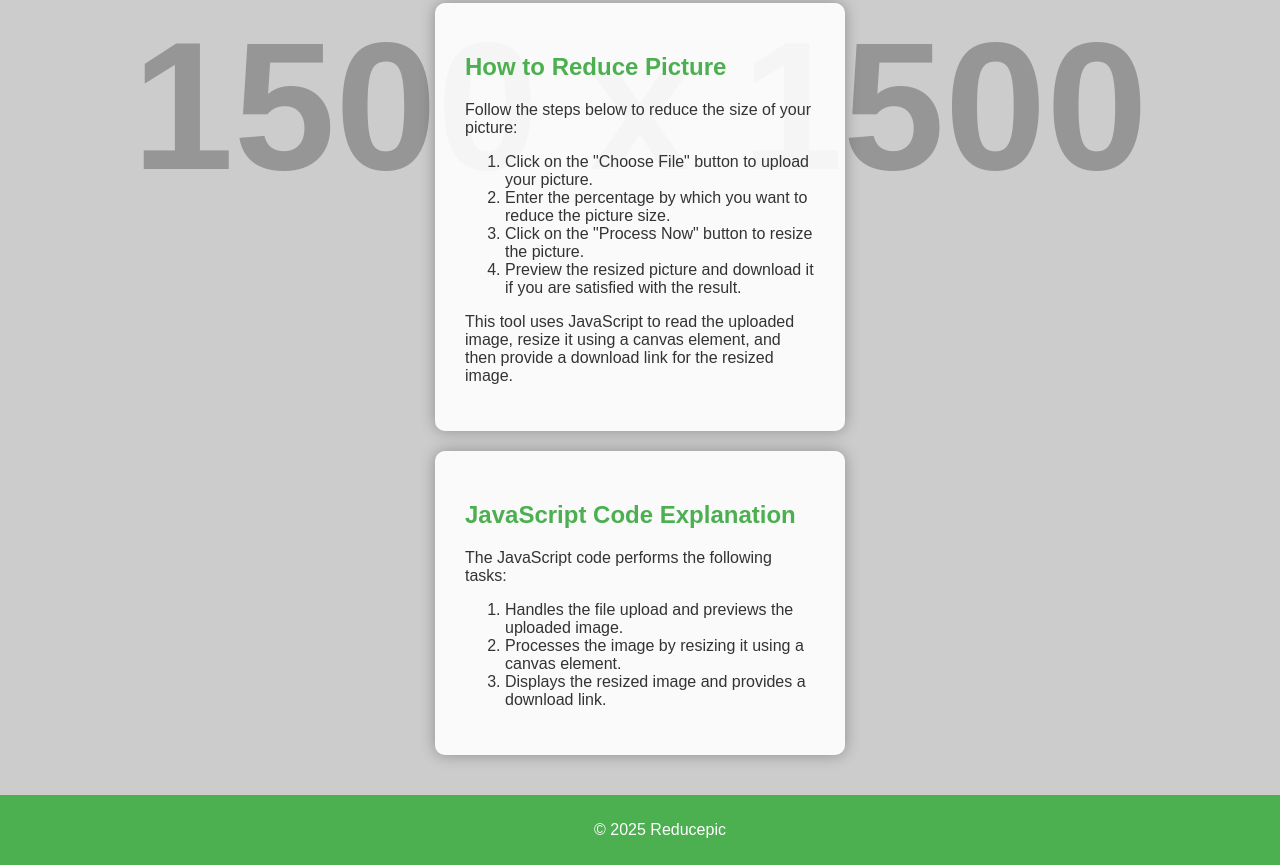
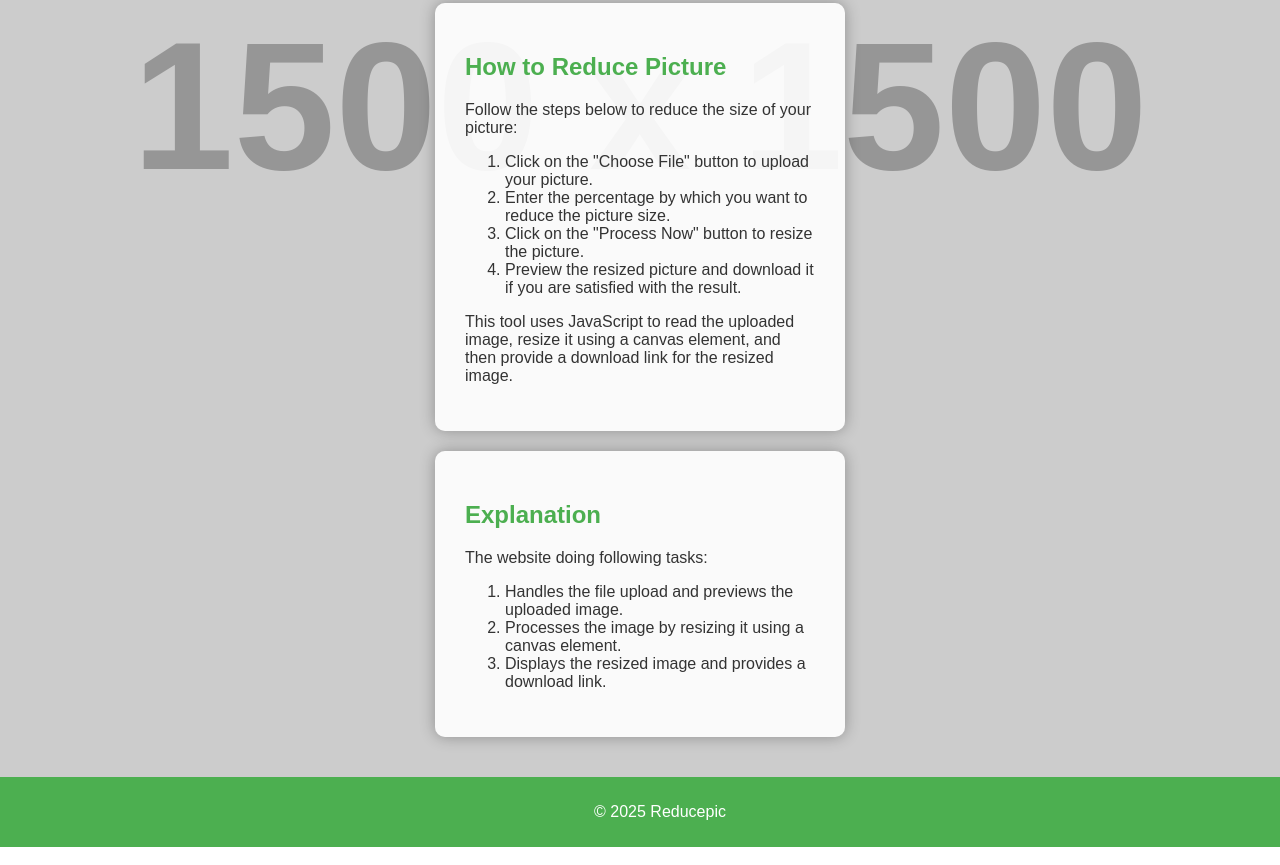
Before and after one commit to minimalfolk/reduce, a plain HTML site: page index.html in a window 1280 px wide. Shown: the part 519-1384 px from the top of the page. Drawn offline with Linux system fonts and the light colour scheme; placeholder pictures from the web are drawn by us.

Commit message:
Update index.html

```diff
--- a/index.html
+++ b/index.html
@@ -72,8 +72,8 @@
 
         <!-- JavaScript Explanation Section -->
         <div class="js-explanation-section">
-            <h2>JavaScript Code Explanation</h2>
-            <p>The JavaScript code performs the following tasks:</p>
+            <h2>Explanation</h2>
+            <p>The website doing following tasks:</p>
             <ol>
                 <li>Handles the file upload and previews the uploaded image.</li>
                 <li>Processes the image by resizing it using a canvas element.</li>
```
